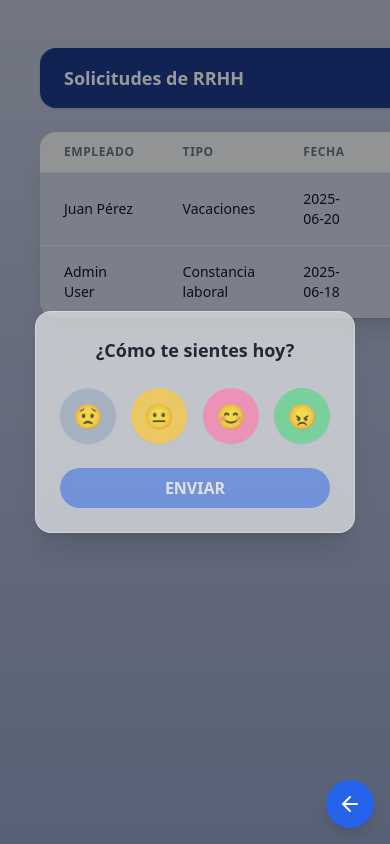
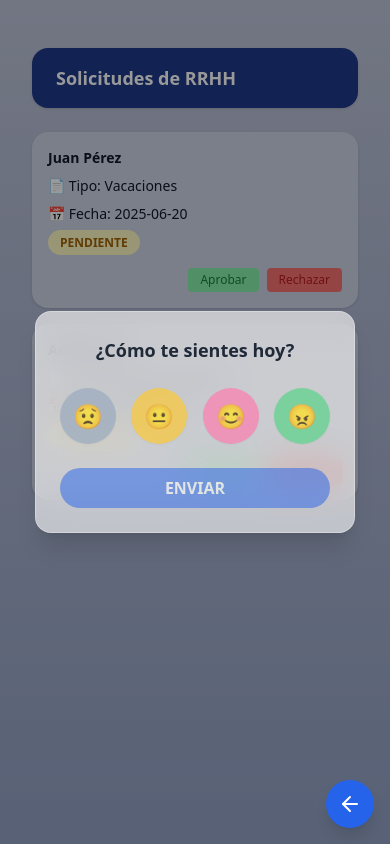
Before and after one commit to esquivel-diego/Humanuss_App_v1.0.0, a React (Vite) app: page /admin/solicitudes in a window 390 px wide. Built offline with nearby package versions, Linux system fonts and the light colour scheme; sample sign-in values are in the browser's storage.

Commit message:
fix: unify AdminRequests layout with dashboard container width and improve responsive table rendering

```diff
--- a/src/components/modals/ChangePasswordModal.tsx
+++ b/src/components/modals/ChangePasswordModal.tsx
@@ -1,4 +1,5 @@
 import { useState } from 'react'
+import { Eye, EyeOff } from 'lucide-react'
 
 interface Props {
   open: boolean
@@ -10,6 +11,10 @@ const ChangePasswordModal = ({ open, onClose }: Props) => {
   const [next, setNext] = useState('')
   const [confirm, setConfirm] = useState('')
 
+  const [showCurrent, setShowCurrent] = useState(false)
+  const [showNext, setShowNext] = useState(false)
+  const [showConfirm, setShowConfirm] = useState(false)
+
   const handleSubmit = (e: React.FormEvent) => {
     e.preventDefault()
 
@@ -18,7 +23,6 @@ const ChangePasswordModal = ({ open, onClose }: Props) => {
       return
     }
 
-        // Simular envío
     alert('✅ Contraseña actualizada (simulado)')
     onClose()
     setCurrent('')
@@ -30,44 +34,79 @@ const ChangePasswordModal = ({ open, onClose }: Props) => {
 
   return (
     <div className="fixed inset-0 z-50 bg-black/40 flex items-center justify-center">
-            <div className="bg-white dark:bg-gray-800 p-6 rounded-xl w-full max-w-md shadow-lg">
-                <h2 className="text-lg font-semibold mb-4">Cambiar contraseña</h2>
+      <div className="card-bg rounded-2xl shadow-xl p-6 w-full max-w-md border dark:border-gray-700">
+        <h2 className="text-lg font-semibold text-gray-800 dark:text-white mb-4 text-center">
+          Cambiar contraseña
+        </h2>
         <form onSubmit={handleSubmit} className="space-y-4">
+          {/* Campo contraseña actual */}
+          <div className="relative">
             <input
-                        type="password"
+              type={showCurrent ? 'text' : 'password'}
               placeholder="Contraseña actual"
               value={current}
               onChange={(e) => setCurrent(e.target.value)}
-                        className="w-full px-4 py-2 rounded border dark:border-gray-700 bg-white dark:bg-gray-900"
+              className="w-full px-4 py-2 pr-10 rounded-xl border border-gray-300 dark:border-gray-700 bg-white dark:bg-gray-900 text-sm"
               required
             />
+            <button
+              type="button"
+              onClick={() => setShowCurrent(!showCurrent)}
+              className="absolute right-3 top-1/2 -translate-y-1/2 text-gray-500 hover:text-blue-500"
+            >
+              {showCurrent ? <EyeOff size={18} /> : <Eye size={18} />}
+            </button>
+          </div>
+
+          {/* Campo nueva contraseña */}
+          <div className="relative">
             <input
-                        type="password"
+              type={showNext ? 'text' : 'password'}
               placeholder="Nueva contraseña"
               value={next}
               onChange={(e) => setNext(e.target.value)}
-                        className="w-full px-4 py-2 rounded border dark:border-gray-700 bg-white dark:bg-gray-900"
+              className="w-full px-4 py-2 pr-10 rounded-xl border border-gray-300 dark:border-gray-700 bg-white dark:bg-gray-900 text-sm"
               required
             />
+            <button
+              type="button"
+              onClick={() => setShowNext(!showNext)}
+              className="absolute right-3 top-1/2 -translate-y-1/2 text-gray-500 hover:text-blue-500"
+            >
+              {showNext ? <EyeOff size={18} /> : <Eye size={18} />}
+            </button>
+          </div>
+
+          {/* Campo confirmar contraseña */}
+          <div className="relative">
             <input
-                        type="password"
+              type={showConfirm ? 'text' : 'password'}
               placeholder="Confirmar contraseña"
               value={confirm}
               onChange={(e) => setConfirm(e.target.value)}
-                        className="w-full px-4 py-2 rounded border dark:border-gray-700 bg-white dark:bg-gray-900"
+              className="w-full px-4 py-2 pr-10 rounded-xl border border-gray-300 dark:border-gray-700 bg-white dark:bg-gray-900 text-sm"
               required
             />
+            <button
+              type="button"
+              onClick={() => setShowConfirm(!showConfirm)}
+              className="absolute right-3 top-1/2 -translate-y-1/2 text-gray-500 hover:text-blue-500"
+            >
+              {showConfirm ? <EyeOff size={18} /> : <Eye size={18} />}
+            </button>
+          </div>
+
           <div className="flex justify-end gap-2">
             <button
               type="button"
               onClick={onClose}
-                            className="px-4 py-2 rounded border border-gray-400 text-gray-600 hover:bg-gray-100 dark:hover:bg-gray-700"
+              className="px-4 py-2 rounded-xl border border-gray-400 text-gray-600 hover:bg-gray-100 dark:hover:bg-gray-700 text-sm"
             >
               Cancelar
             </button>
             <button
               type="submit"
-                            className="px-4 py-2 rounded bg-blue-600 text-white hover:bg-blue-700"
+              className="px-4 py-2 rounded-xl bg-blue-600 text-white hover:bg-blue-700 text-sm"
             >
               Guardar
             </button>
--- a/src/pages/admin/AdminRequests.tsx
+++ b/src/pages/admin/AdminRequests.tsx
@@ -1,4 +1,4 @@
-import { useEffect } from 'react'
+import { useEffect, useState } from 'react'
 import { ArrowLeft } from 'lucide-react'
 import { useNavigate } from 'react-router-dom'
 import { useNotificationStore } from '@store/notificationStore'
@@ -11,22 +11,21 @@ const AdminRequests = () => {
   const fetchRequests = useRequestStore((state) => state.fetchRequests)
   const updateRequestStatus = useRequestStore((state) => state.updateStatus)
   const addNotification = useNotificationStore((state) => state.addNotification)
+  const [isMobile, setIsMobile] = useState(false)
 
   useEffect(() => {
     fetchRequests()
+    const handleResize = () => setIsMobile(window.innerWidth < 1100)
+    handleResize()
+    window.addEventListener('resize', handleResize)
+    return () => window.removeEventListener('resize', handleResize)
   }, [fetchRequests])
 
   const buildNotificationMessage = (type: string, status: 'aprobada' | 'rechazada') => {
     const t = type.toLowerCase()
-    if (t === 'vacaciones' || t === 'permiso') {
-      return `Tu solicitud de ${t} ha sido ${status}`
-    }
-    if (t === 'constancia laboral') {
-      return `Tu constancia laboral fue ${status === 'aprobada' ? 'generada' : 'rechazada'}`
-    }
-    if (t === 'certificación de ingresos') {
-      return `Tu certificación de ingresos fue ${status === 'aprobada' ? 'generada' : 'rechazada'}`
-    }
+    if (t === 'vacaciones' || t === 'permiso') return `Tu solicitud de ${t} ha sido ${status}`
+    if (t === 'constancia laboral') return `Tu constancia laboral fue ${status === 'aprobada' ? 'generada' : 'rechazada'}`
+    if (t === 'certificación de ingresos') return `Tu certificación de ingresos fue ${status === 'aprobada' ? 'generada' : 'rechazada'}`
     return `Tu solicitud de ${t} ha sido ${status}`
   }
 
@@ -61,20 +60,32 @@ const AdminRequests = () => {
         <ArrowLeft className="w-6 h-6 text-white" />
       </button>
 
-      <div className="max-w-5xl mx-auto p-6">
+      <div className="max-w-5xl mx-auto px-4 py-6">
+
         <div className="bg-blue-900 text-white text-lg font-semibold px-6 py-4 rounded-2xl shadow mb-6">
           Solicitudes de RRHH
         </div>
 
+        {!isMobile ? (
           <div className="overflow-x-auto card-bg shadow-xl rounded-2xl">
-          <table className="min-w-full table-auto divide-y divide-gray-200 dark:divide-gray-700">
+            <table className="w-full table-auto divide-y divide-gray-200 dark:divide-gray-700">
               <thead className="bg-gray-100 dark:bg-gray-700 text-left">
                 <tr>
-                <th className="px-6 py-3 text-xs font-semibold uppercase tracking-wider text-gray-500 dark:text-gray-300">Empleado</th>
-                <th className="px-6 py-3 text-xs font-semibold uppercase tracking-wider text-gray-500 dark:text-gray-300">Tipo</th>
-                <th className="px-6 py-3 text-xs font-semibold uppercase tracking-wider text-gray-500 dark:text-gray-300">Fecha</th>
-                <th className="px-6 py-3 text-xs font-semibold uppercase tracking-wider text-gray-500 dark:text-gray-300">Estado</th>
-                <th className="px-6 py-3 text-xs font-semibold uppercase tracking-wider text-center text-gray-500 dark:text-gray-300">Acciones</th>
+                  <th className="px-6 py-3 text-xs font-semibold uppercase tracking-wider text-gray-500 dark:text-gray-300">
+                    Empleado
+                  </th>
+                  <th className="px-6 py-3 text-xs font-semibold uppercase tracking-wider text-gray-500 dark:text-gray-300">
+                    Tipo
+                  </th>
+                  <th className="px-6 py-3 text-xs font-semibold uppercase tracking-wider text-gray-500 dark:text-gray-300">
+                    Fecha
+                  </th>
+                  <th className="px-6 py-3 text-xs font-semibold uppercase tracking-wider text-gray-500 dark:text-gray-300">
+                    Estado
+                  </th>
+                  <th className="px-6 py-3 text-xs font-semibold uppercase tracking-wider text-center text-gray-500 dark:text-gray-300">
+                    Acciones
+                  </th>
                 </tr>
               </thead>
               <tbody className="divide-y divide-gray-200 dark:divide-gray-700">
@@ -98,13 +109,13 @@ const AdminRequests = () => {
                           <div className="flex justify-center gap-2">
                             <button
                               onClick={() => handleUpdate(req.id, 'aprobada')}
-                            className="px-3 py-1 rounded bg-green-600 text-white hover:bg-green-700 text-xs"
+                              className="px-3 py-1 rounded bg-green-300 text-green-700 hover:bg-green-400 text-xs"
                             >
                               Aprobar
                             </button>
                             <button
                               onClick={() => handleUpdate(req.id, 'rechazada')}
-                            className="px-3 py-1 rounded bg-red-600 text-white hover:bg-red-700 text-xs"
+                              className="px-3 py-1 rounded bg-red-400 text-red-700 hover:bg-red-500 text-xs"
                             >
                               Rechazar
                             </button>
@@ -119,6 +130,45 @@ const AdminRequests = () => {
               </tbody>
             </table>
           </div>
+        ) : (
+          <div className="space-y-4">
+            {requests.map((req) => {
+              const user = users.find((u) => u.id === req.userId)
+              const employeeName = user?.name || 'Desconocido'
+
+              return (
+                <div key={req.id} className="card-bg rounded-2xl p-4 shadow flex flex-col gap-2 text-sm">
+                  <div className="font-semibold">{employeeName}</div>
+                  <div>📄 Tipo: <span className="font-medium">{req.type}</span></div>
+                  <div>📅 Fecha: {req.date}</div>
+                  <div>
+                    <span className={`text-xs font-semibold px-3 py-1 rounded-full ${getStatusColor(req.status)}`}>
+                      {req.status.toUpperCase()}
+                    </span>
+                  </div>
+                  {req.status === 'pendiente' ? (
+                    <div className="flex justify-end gap-2 mt-2">
+                      <button
+                        onClick={() => handleUpdate(req.id, 'aprobada')}
+                        className="px-3 py-1 rounded bg-green-300 text-green-700 hover:bg-green-400 text-xs"
+                      >
+                        Aprobar
+                      </button>
+                      <button
+                        onClick={() => handleUpdate(req.id, 'rechazada')}
+                        className="px-3 py-1 rounded bg-red-400 text-red-700 hover:bg-red-500 text-xs"
+                      >
+                        Rechazar
+                      </button>
+                    </div>
+                  ) : (
+                    <span className="italic text-gray-500 dark:text-gray-400 text-xs">Sin acciones</span>
+                  )}
+                </div>
+              )
+            })}
+          </div>
+        )}
       </div>
     </div>
   )
```
Lines whose indentation alone changed are shown as unchanged.
